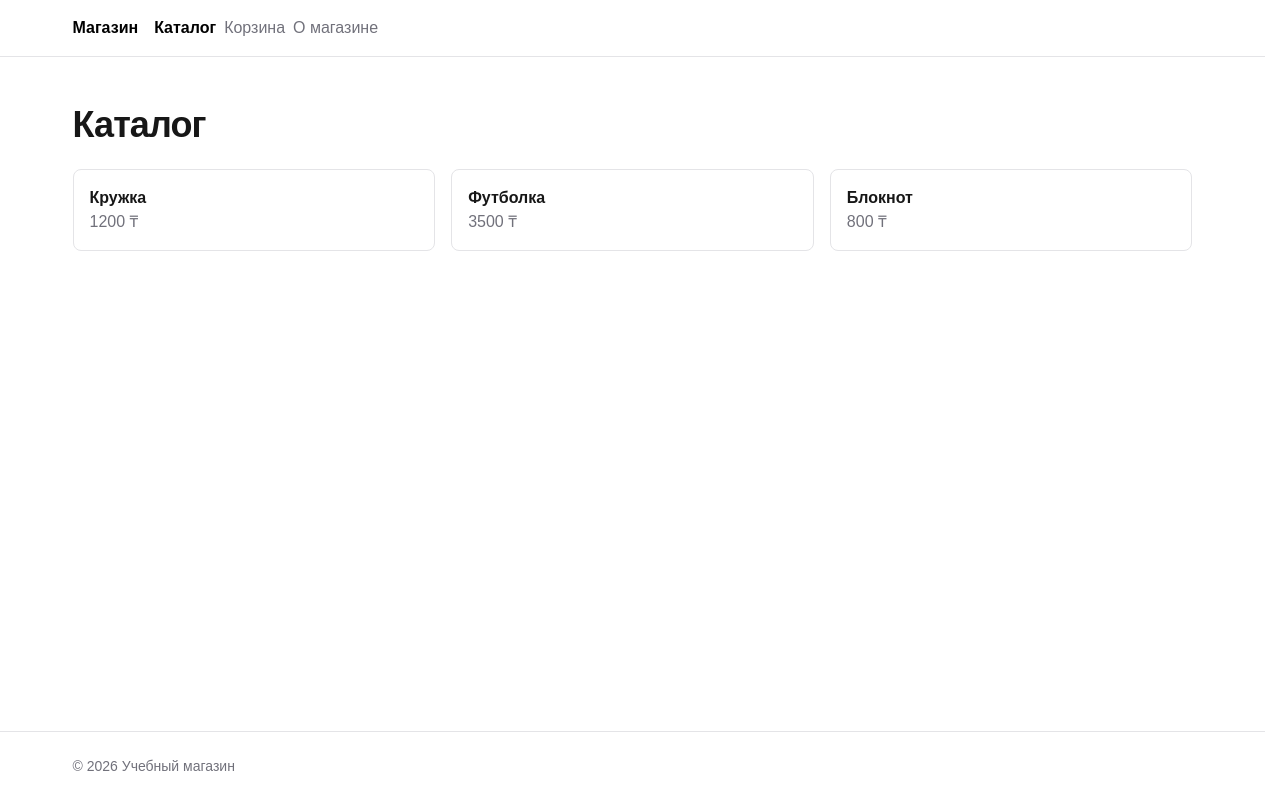
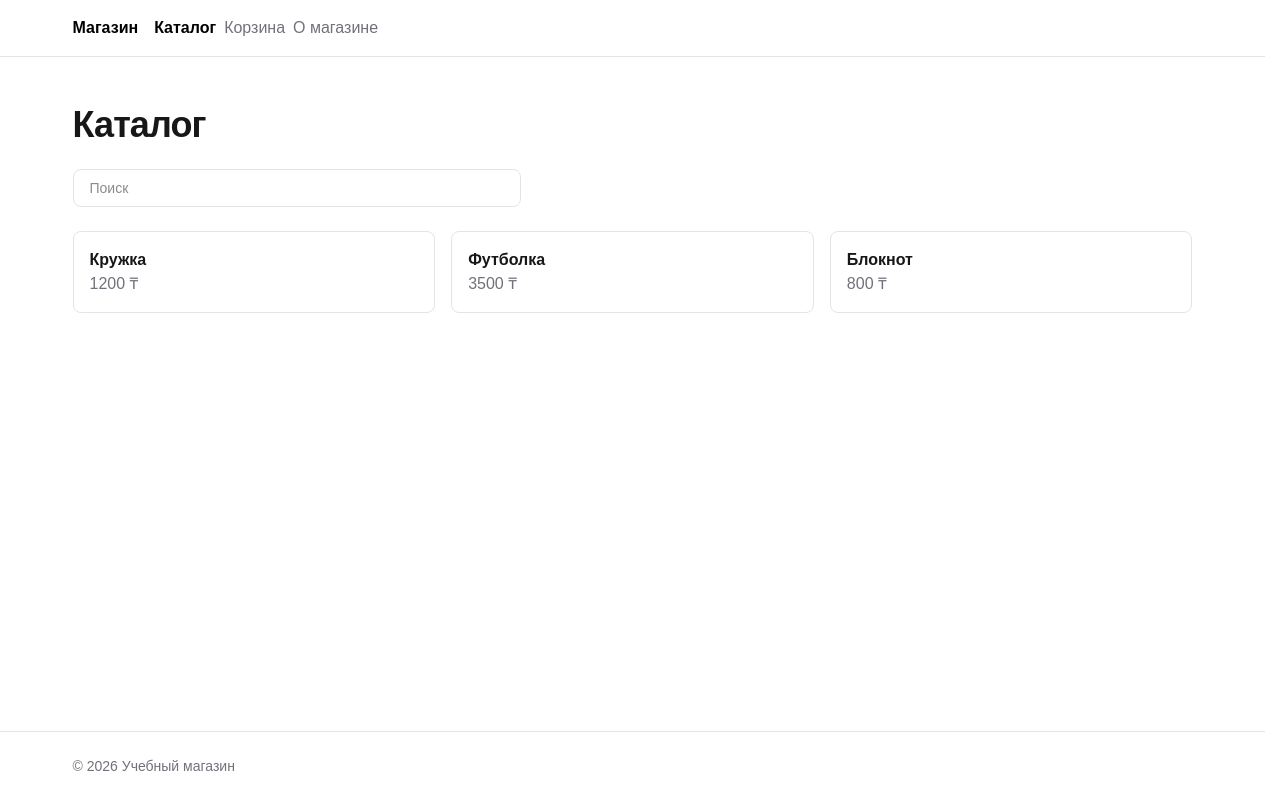
Before and after one commit to Ardak200/next-shop-app, a Next.js app: page /products in a window 1280 px wide. Built offline with nearby package versions, Linux system fonts and the light colour scheme.

Commit message:
feat(catalog): add search via URL state
Query lives in ?q= so results are shareable and reload-safe. SearchBox
is an uncontrolled client component that debounces router.replace by
300ms; the page reads searchParams on the server and filters via a new
searchProducts helper.

```diff
--- a/app/products/page.tsx
+++ b/app/products/page.tsx
@@ -1,12 +1,38 @@
-import { getAllProducts } from "@/lib/products";
+import { SearchBox } from "@/components/SearchBox";
+import { searchProducts } from "@/lib/products";
 import Link from "next/link";
 
-export default async function ProductsPage() {
-  const products = await getAllProducts();
+export default async function ProductsPage({
+  searchParams,
+}: {
+  searchParams: Promise<{ q?: string }>;
+}) {
+  const { q } = await searchParams;
+  const products = await searchProducts(q);
 
   return (
     <main className="mx-auto w-full max-w-6xl flex-1 px-4 py-12">
       <h1 className="text-4xl font-bold tracking-tight">Каталог</h1>
+
+      <div className="mt-6 max-w-md">
+        <SearchBox />
+      </div>
+
+      {q && (
+        <p className="mt-4 text-sm text-zinc-500">
+          Результаты по запросу:{" "}
+          <span className="font-medium text-zinc-900 dark:text-zinc-100">
+            «{q}»
+          </span>{" "}
+          <Link href="/products" className="ml-2 underline">
+            Сбросить
+          </Link>
+        </p>
+      )}
+
+      {products.length === 0 ? (
+        <p className="mt-8 text-zinc-500">Ничего не найдено.</p>
+      ) : (
         <ul className="mt-6 grid grid-cols-1 gap-4 sm:grid-cols-2 lg:grid-cols-3">
           {products.map((p) => (
             <li key={p.id}>
@@ -20,6 +46,7 @@ export default async function ProductsPage() {
             </li>
           ))}
         </ul>
+      )}
     </main>
   );
 }
--- /dev/null
+++ b/components/SearchBox.tsx
@@ -0,0 +1,40 @@
+"use client";
+
+import { usePathname, useRouter, useSearchParams } from "next/navigation";
+import { useEffect, useRef } from "react";
+
+export function SearchBox() {
+  const searchParams = useSearchParams();
+  const router = useRouter();
+  const pathname = usePathname();
+  const timeoutRef = useRef<ReturnType<typeof setTimeout> | null>(null);
+
+  useEffect(() => {
+    return () => {
+      if (timeoutRef.current) clearTimeout(timeoutRef.current);
+    };
+  }, []);
+
+  function handleSearch(value: string) {
+    if (timeoutRef.current) clearTimeout(timeoutRef.current);
+    timeoutRef.current = setTimeout(() => {
+      const params = new URLSearchParams(searchParams.toString());
+      if (value) {
+        params.set("q", value);
+      } else {
+        params.delete("q");
+      }
+      router.replace(`${pathname}?${params.toString()}`);
+    }, 300);
+  }
+
+  return (
+    <input
+      type="search"
+      placeholder="Поиск"
+      defaultValue={searchParams.get("q") ?? ""}
+      onChange={(e) => handleSearch(e.target.value)}
+      className="w-full rounded-lg border border-zinc-200 bg-white px-4 py-2 text-sm dark:border-zinc-800 dark:bg-zinc-950"
+    />
+  );
+}
--- a/lib/products.ts
+++ b/lib/products.ts
@@ -18,3 +18,11 @@ export async function getRelatedProducts(
   const all = await getAllProducts();
   return all.filter((p) => p.id !== currentId);
 }
+
+export async function searchProducts(query?: string): Promise<Product[]> {
+  const all = await getAllProducts();
+  if (!query) return all;
+  const q = query.toLowerCase().trim();
+  if (!q) return all;
+  return all.filter((p) => p.title.toLowerCase().includes(q));
+}
```
Lines whose indentation alone changed are shown as unchanged.
